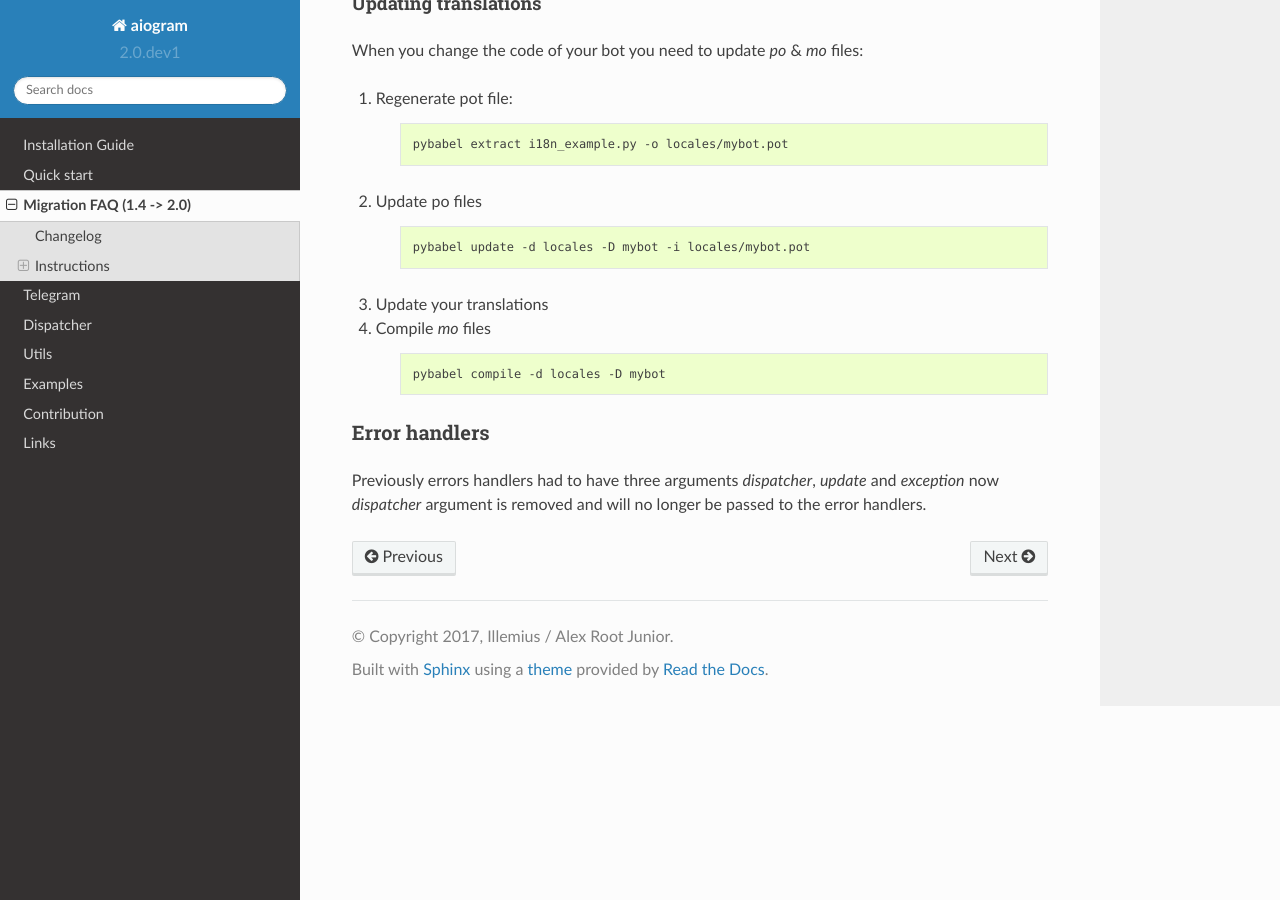
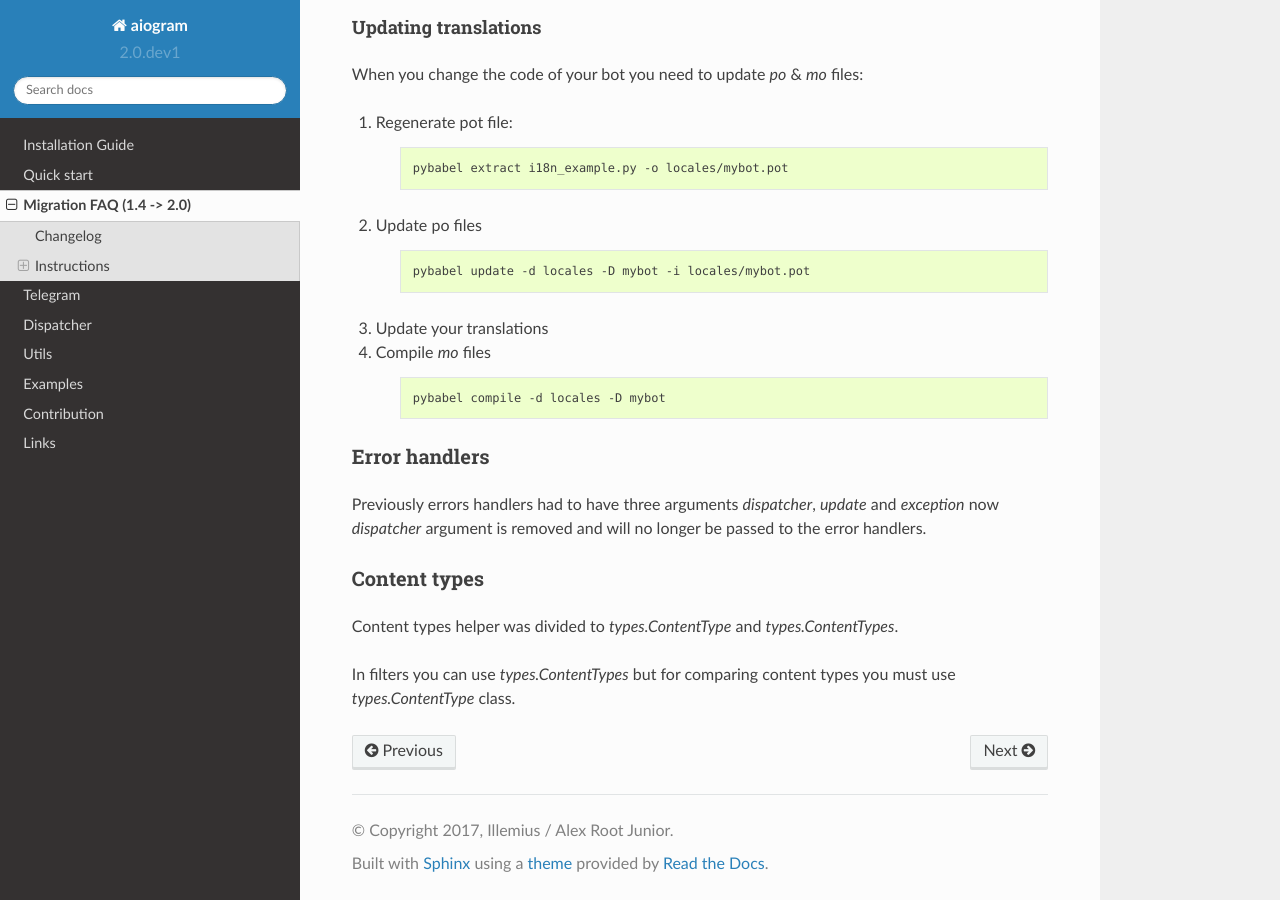
Before and after one commit to NullBrotasli/aiogram, a Sphinx documentation site: the page built from docs/source/migration_1_to_2.rst, in a window 1280 px wide and 900 px high, scrolled down 3246 px. Built offline with Sphinx 7.4.7 and the Read the Docs theme 2.0.0, drawn with Linux system fonts in a browser that asks for light colours; pages that are not in the unit, such as notebooks, are missing from menus; the version number is read from the project's files by our own code; some of the changed text lies outside the part shown.

Commit message:
Rename `migration.rst`

```diff
--- a/docs/source/index.rst
+++ b/docs/source/index.rst
@@ -64,7 +64,7 @@
 .. toctree::
     install
     quick_start
-    migration
+    migration_1_to_2
     telegram/index
     dispatcher/index
     utils/index
--- a/docs/source/migration.rst
+++ b/docs/source/migration_1_to_2.rst
@@ -19,6 +19,7 @@
 - Implemented I18n Middleware;
 - Errors handlers now should accept only two arguments (current update and exception);
 - Used `aiohttp_socks` instead of `aiosocksy` for Socks4/5 proxy;
+- `types.ContentType` was divided to `types.ContentType` and `types.ContentTypes`;
 
 - (**in process**) Implemented utils for Telegram Passport;
 - (**in process**) Webhook security improvements;
@@ -183,3 +184,11 @@
 Error handlers
 --------------
 Previously errors handlers had to have three arguments `dispatcher`, `update` and `exception` now `dispatcher` argument is removed and will no longer be passed to the error handlers.
+
+
+Content types
+-------------
+
+Content types helper was divided to `types.ContentType` and `types.ContentTypes`.
+
+In filters you can use `types.ContentTypes` but for comparing content types you must use `types.ContentType` class.
```
Also changed, not shown: other parts of docs/source/migration_1_to_2.rst (+1 -1 lines).
